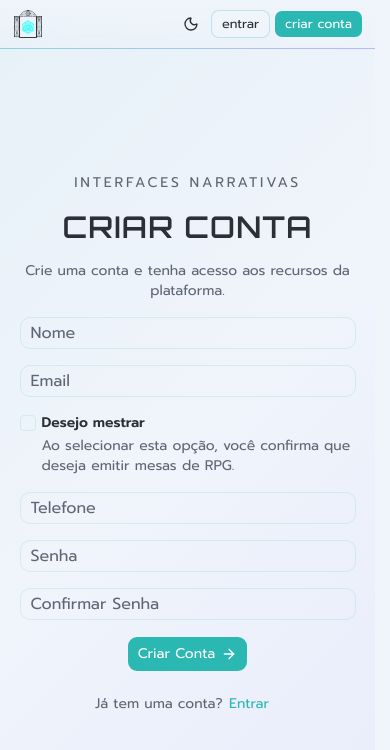
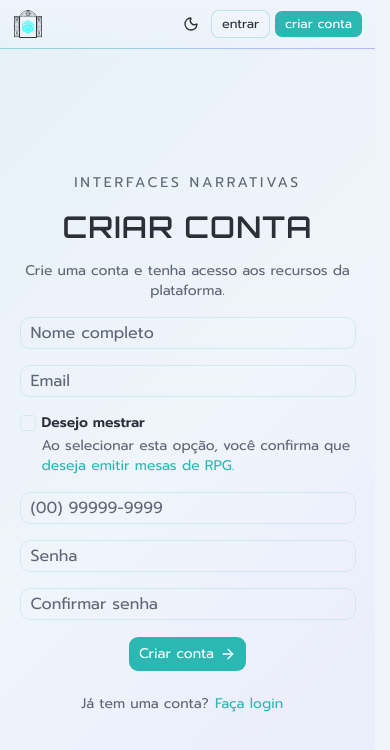
Before and after one commit to ghost-pipe-org/rpg-narrative-interfaces-web, a React (Vite) app: page /register in a window 390 px wide. Shown: the top 750 px of the page. Built offline with nearby package versions, Linux system fonts and the light colour scheme; no server answers.

Commit message:
feat: add registration form with phone number formatting, loading state, and error handling; redirect authenticated users to home

```diff
--- a/src/shared/pages/Register.tsx
+++ b/src/shared/pages/Register.tsx
@@ -1,13 +1,18 @@
-import { useEffect } from "react"
-import { Link } from "react-router"
+import { useEffect, useState } from "react"
+import { Link, useNavigate } from "react-router"
 import { Controller, useForm, useWatch } from "react-hook-form"
+
+import { useAuth } from "@/shared/contexts/AuthContext"
+
+import { createUser } from "@/shared/services/userServices/user.services"
 
 import { Button } from "@/shared/components/ui/button"
 import { Checkbox } from "@/shared/components/ui/checkbox"
 import { Input } from "@/shared/components/ui/input"
 import RootLayout from "@/shared/components/layout/root-layout"
 
-import { emailPattern } from "@/shared/utils/patterns"
+import { emailPattern, phonePattern } from "@/shared/utils/patterns"
+import { formatPhoneNumber } from "@/shared/utils/formatPhoneNumber"
 
 import { ArrowRightIcon } from "lucide-react"
 
@@ -22,6 +27,11 @@ interface RegisterFormData {
 }
 
 export const Register = () => {
+  const navigate = useNavigate()
+  const { isAuthenticated } = useAuth()
+  const [isLoading, setIsLoading] = useState(false)
+  const [registerError, setRegisterError] = useState<string | null>(null)
+
   const { control, handleSubmit, setValue, clearErrors } =
     useForm<RegisterFormData>({
       mode: "onBlur",
@@ -39,14 +49,54 @@ export const Register = () => {
   const isMaster = useWatch({ control, name: "isMaster" })
 
   useEffect(() => {
+    if (isAuthenticated) {
+      navigate("/")
+    }
+  }, [isAuthenticated, navigate])
+
+  useEffect(() => {
     if (!isMaster) {
       setValue("enrollment", "")
       clearErrors("enrollment")
     }
   }, [isMaster, setValue, clearErrors])
 
-  const onSubmit = (data: RegisterFormData) => {
-    console.log(data)
+  const onSubmit = async (data: RegisterFormData) => {
+    setRegisterError(null)
+    setIsLoading(true)
+
+    try {
+      await createUser({
+        name: data.name.trim(),
+        email: data.email.trim(),
+        password: data.password,
+        enrollment: data.isMaster ? data.enrollment.trim() : undefined,
+        phoneNumber: data.phone.replace(phonePattern, "") || undefined,
+        masterConfirm: data.isMaster,
+      })
+      navigate("/login")
+    } catch (error) {
+      setRegisterError(
+        error instanceof Error ? error.message : "Erro ao criar conta"
+      )
+    } finally {
+      setIsLoading(false)
+    }
+  }
+
+  if (isAuthenticated) {
+    return (
+      <RootLayout>
+        <div className="flex flex-1 w-full items-center justify-center px-[5vw] py-8">
+          <section className="mx-auto flex w-full max-w-[min(36rem,90vw)] flex-col items-center gap-4 text-center">
+            <h1 className="text-2xl font-semibold">Redirecionando...</h1>
+            <p className="text-sm text-muted-foreground">
+              Você já está logado. Redirecionando para a página inicial.
+            </p>
+          </section>
+        </div>
+      </RootLayout>
+    )
   }
 
   return (
@@ -75,7 +125,8 @@ export const Register = () => {
               render={({ field, fieldState }) => (
                 <Input
                   {...field}
-                  placeholder="Nome"
+                  placeholder="Nome completo"
+                  autoComplete="name"
                   errorMessage={fieldState.error?.message}
                 />
               )}
@@ -119,8 +170,8 @@ export const Register = () => {
                       Desejo mestrar
                     </label>
                     <p className="text-sm text-muted-foreground">
-                      Ao selecionar esta opção, você confirma que deseja emitir
-                      mesas de RPG.
+                      Ao selecionar esta opção, você confirma que{" "}
+                      <span className="text-primary">deseja emitir mesas de RPG.</span>
                     </p>
                   </div>
                 </div>
@@ -138,7 +189,7 @@ export const Register = () => {
                 render={({ field, fieldState }) => (
                   <Input
                     {...field}
-                    placeholder="Matrícula"
+                    placeholder="Número de matrícula"
                     type="text"
                     autoComplete="off"
                     errorMessage={fieldState.error?.message}
@@ -152,9 +203,10 @@ export const Register = () => {
               render={({ field }) => (
                 <Input
                   {...field}
-                  placeholder="Telefone"
+                  placeholder="(00) 99999-9999"
                   type="tel"
                   autoComplete="tel"
+                  onChange={(e) => field.onChange(formatPhoneNumber(e.target.value))}
                 />
               )}
             />
@@ -189,21 +241,25 @@ export const Register = () => {
               render={({ field, fieldState }) => (
                 <Input
                   {...field}
-                  placeholder="Confirmar Senha"
+                  placeholder="Confirmar senha"
                   type="password"
                   autoComplete="new-password"
                   errorMessage={fieldState.error?.message}
                 />
               )}
             />
-            <Button type="submit" size="lg">
-              Criar Conta <ArrowRightIcon />
+            {registerError ? (
+              <p className="text-sm text-destructive">{registerError}</p>
+            ) : null}
+            <Button type="submit" size="lg" disabled={isLoading}>
+              {isLoading ? "Criando conta..." : "Criar conta"}
+              {!isLoading ? <ArrowRightIcon /> : null}
             </Button>
           </form>
-          <p className="text-sm text-muted-foreground md:text-base ">
+          <p className="text-sm text-muted-foreground md:text-base">
             Já tem uma conta?{" "}
             <Button asChild variant="link" className="text-primary pl-0">
-              <Link to="/login">Entrar</Link>
+              <Link to="/login">Faça login</Link>
             </Button>
           </p>
         </section>
--- /dev/null
+++ b/src/shared/utils/formatPhoneNumber.ts
@@ -0,0 +1,13 @@
+export function formatPhoneNumber(value: string): string {
+  const digits = value.replace(/\D/g, "").slice(0, 11)
+
+  if (digits.length <= 2) {
+    return digits.length ? `(${digits}` : ""
+  }
+
+  if (digits.length <= 7) {
+    return `(${digits.slice(0, 2)}) ${digits.slice(2)}`
+  }
+
+  return `(${digits.slice(0, 2)}) ${digits.slice(2, 7)}-${digits.slice(7)}`
+}
```
